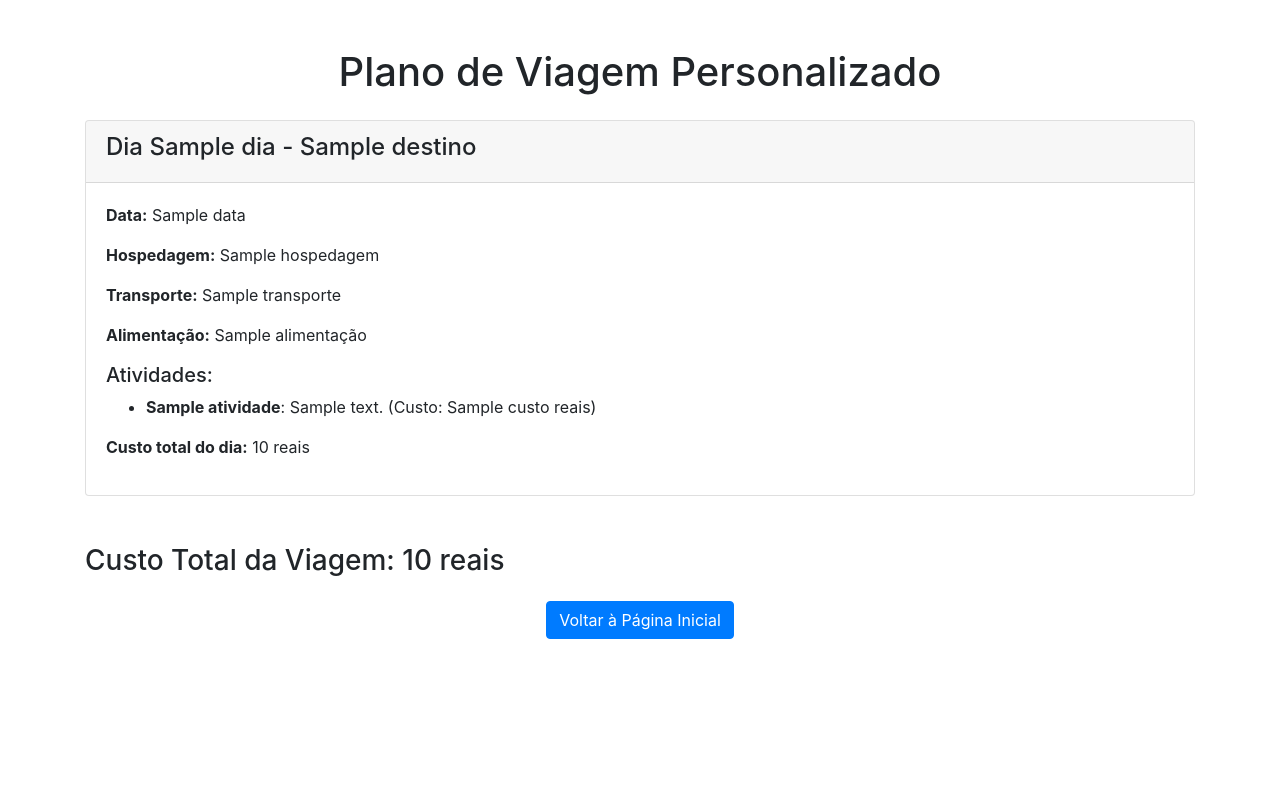
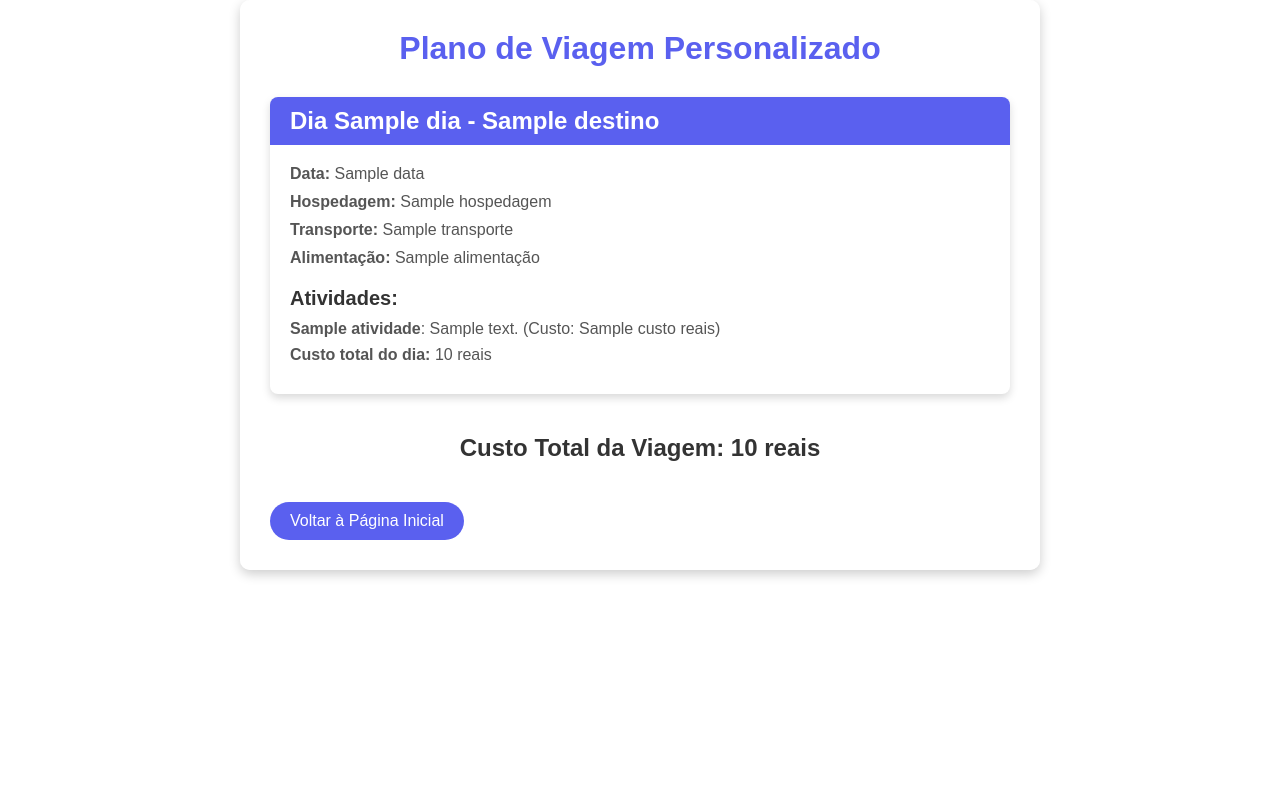
Before and after one commit to garciapp2/eztravel, a Flask app: template templates/result.html in a window 1280 px wide. Run offline with Flask 3, Linux system fonts and the light colour scheme; the template is opened without the code that fills it: most values are stand-ins (such as "Sample title", 1, 10 or a date in 2020); some libraries are stand-ins or nearby versions.

Commit message:
css resolvido
Co-authored-by: Pedro Henrique Vargas Sepulveda <pedro-vs@users.noreply.github.com>

```diff
--- /dev/null
+++ b/static/css/result.css
@@ -0,0 +1,118 @@
+/* Reset de margens e padding */
+* {
+    margin: 0;
+    padding: 0;
+    box-sizing: border-box;
+}
+
+html, body {
+    height: 100%;
+    font-family: Arial, sans-serif;
+    color: #ffffff;
+    background-size: cover;
+    background-position: center;
+    background-repeat: no-repeat;
+}
+
+.container {
+    background-color: rgba(255, 255, 255, 0.85);
+    border-radius: 10px;
+    padding: 30px;
+    max-width: 800px;
+    margin: auto;
+    box-shadow: 0px 4px 12px rgba(0, 0, 0, 0.2);
+}
+
+h1 {
+    font-size: 32px;
+    font-weight: bold;
+    color: #5a60ef;
+    margin-bottom: 30px;
+    text-align: center;
+}
+
+/* Estilo do cartão */
+.card {
+    background-color: #ffffff;
+    color: #333;
+    border-radius: 8px;
+    box-shadow: 0px 4px 8px rgba(0, 0, 0, 0.15);
+    margin-bottom: 20px; /* Espaço entre os boxes */
+}
+
+.card-header h4 {
+    font-size: 24px;
+    font-weight: bold;
+    color: #ffffff;
+}
+
+.card-header {
+    background-color: #5a60ef;
+    color: #ffffff;
+    border-top-left-radius: 8px;
+    border-top-right-radius: 8px;
+    padding: 10px 20px;
+}
+
+.card-body {
+    padding: 20px;
+}
+
+.card-body p {
+    font-size: 16px;
+    color: #555;
+    margin-bottom: 10px;
+}
+
+.card-body h5 {
+    font-size: 20px;
+    font-weight: bold;
+    color: #333;
+    margin-top: 20px;
+    margin-bottom: 10px;
+}
+
+.card-body ul {
+    list-style: none;
+    padding-left: 0;
+}
+
+.card-body li {
+    font-size: 16px;
+    color: #555;
+    margin-bottom: 8px;
+}
+
+/* Custo total e texto de alerta */
+h3 {
+    font-size: 24px;
+    color: #333;
+    margin-top: 40px;
+    font-weight: bold;
+    text-align: center;
+}
+
+/* Alerta */
+.alert {
+    font-size: 18px;
+    padding: 15px;
+    margin-top: 20px;
+}
+
+.btn-primary {
+    background-color: #5a60ef;
+    border: none;
+    padding: 10px 20px;
+    font-size: 16px;
+    border-radius: 20px;
+    color: #ffffff;
+    transition: background-color 0.3s ease;
+    text-decoration: none; /* Remove o sublinhado */
+    margin-top: 40px; /* Espaçamento maior abaixo do custo total */
+    display: inline-block;
+}
+
+.btn-primary:hover {
+    background-color: #3b41e0;
+    color: #ffffff;
+}
--- a/static/css/success.css
+++ b/static/css/success.css
@@ -9,6 +9,7 @@ body {
     display: flex;
     justify-content: center;
     align-items: center;
+    background-image: url('imagem_fundo.jpg');
     min-height: 100vh;
     font-family: Arial, sans-serif;
     color: #ffffff;
--- a/templates/meus_roteiros.html
+++ b/templates/meus_roteiros.html
@@ -3,14 +3,14 @@
 <head>
     <meta charset="UTF-8">
     <title>Meus Roteiros</title>
-    <link rel="stylesheet" href="{{ url_for('static', filename='style.css') }}">
+    <link rel="stylesheet" href="/static/css/meus_roteiros.css">
 </head>
 <body>
     <h1>Meus Roteiros Sugeridos</h1>
     {% if planos %}
         <ul>
             {% for plano in planos %}
-                <li>
+                <li class="plano-item">
                     <a href="{{ url_for('roteiro', id=plano['_id']) }}">{{ plano['nome'] }}</a>
                     <p>Data de Início: {{ plano['data_inicio'] }}</p>
                     <p>Orçamento: R$ {{ plano['orcamento'] }}</p>
--- a/templates/result.html
+++ b/templates/result.html
@@ -3,7 +3,7 @@
 <head>
     <meta charset="UTF-8">
     <title>Resultado do Plano de Viagem</title>
-    <link rel="stylesheet" href="https://stackpath.bootstrapcdn.com/bootstrap/4.5.2/css/bootstrap.min.css">
+    <link rel="stylesheet" href="/static/css/result.css">
 </head>
 <body>
     <div class="container my-5">
@@ -52,3 +52,7 @@
     <script src="https://cdn.jsdelivr.net/npm/bootstrap@4.5.2/dist/js/bootstrap.bundle.min.js"></script>
 </body>
 </html>
+></script>
+    <script src="https://cdn.jsdelivr.net/npm/bootstrap@4.5.2/dist/js/bootstrap.bundle.min.js"></script>
+</body>
+</html>
```
Also changed, not shown: static/css/meus_roteiros.css (added, +139 -0 lines).
